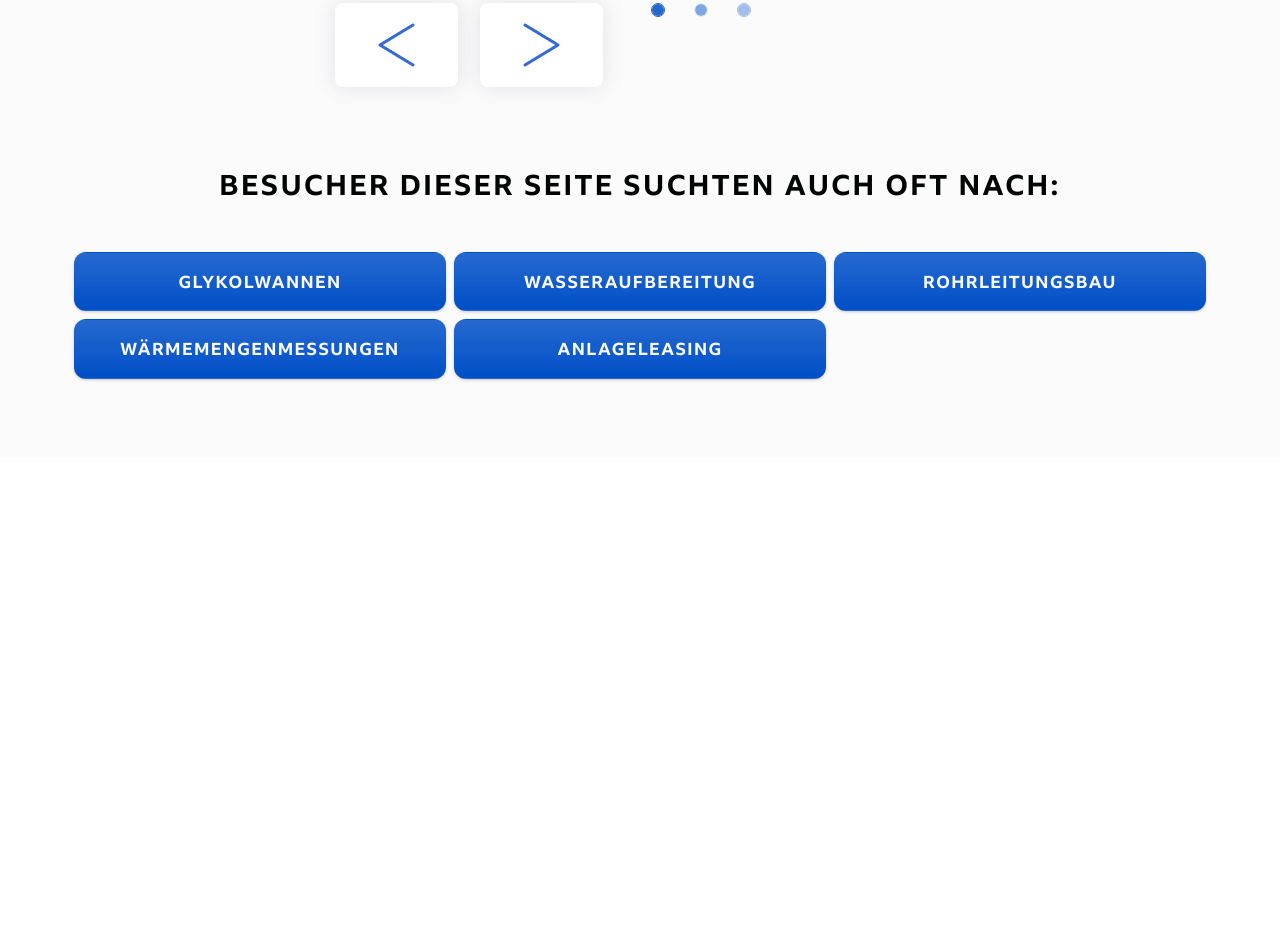
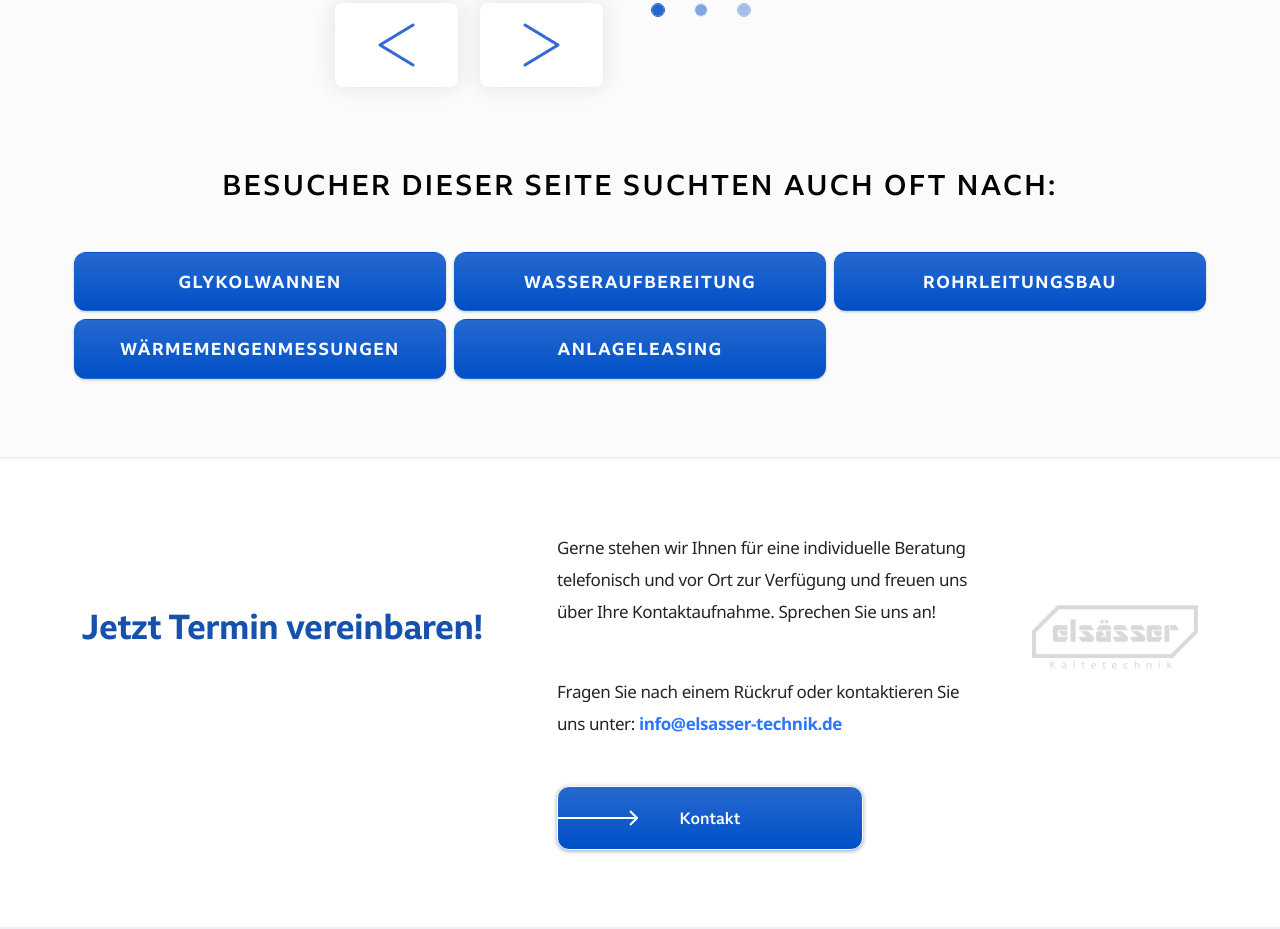
Before and after one commit to max-tsymba/test-frontend, a website: page app/index.html in a window 1280 px wide. Shown: the part 5325-6254 px from the top of the page. Before the commit the page ends 5782 px from the top, so only its background shows below. Drawn offline with Linux system fonts and the light colour scheme.

Commit message:
termin section

```diff
--- a/app/index.html
+++ b/app/index.html
@@ -527,7 +527,8 @@
                                             </div>
 
                                             <p class="hauptmerkmale__block-info">
-                                                <span>Scroll, Multiscroll</span> und <span>Schraubenkompressoren</span>  (optional
+                                                <span>Scroll, Multiscroll</span> und <span>Schraubenkompressoren</span>
+                                                (optional
                                                 mit Frequenzumrichter) erhältlich
                                             </p>
                                         </li>
@@ -591,7 +592,8 @@
                                             </div>
 
                                             <p class="hauptmerkmale__block-info">
-                                                <span>Erhöhte Betriebssicherheit mit bis zu 4 Kühlkreisläufen</span> pro Maschine
+                                                <span>Erhöhte Betriebssicherheit mit bis zu 4 Kühlkreisläufen</span> pro
+                                                Maschine
                                             </p>
                                         </li>
                                     </ul>
@@ -635,14 +637,20 @@
                             </div>
                             <div class="bilder__nav">
                                 <div class="carousel-indicators bilder__indicators">
-                                    <button type="button" data-bs-target="#carouselExampleIndicators" data-bs-slide-to="0" class="bilder__dots active" aria-current="true" aria-label="Slide 1"></button>
-                                    <button type="button" data-bs-target="#carouselExampleIndicators" data-bs-slide-to="1" class="bilder__dots" aria-label="Slide 2"></button>
-                                    <button type="button" data-bs-target="#carouselExampleIndicators" data-bs-slide-to="2" class="bilder__dots" aria-label="Slide 3"></button>
+                                    <button type="button" data-bs-target="#carouselExampleIndicators"
+                                        data-bs-slide-to="0" class="bilder__dots active" aria-current="true"
+                                        aria-label="Slide 1"></button>
+                                    <button type="button" data-bs-target="#carouselExampleIndicators"
+                                        data-bs-slide-to="1" class="bilder__dots" aria-label="Slide 2"></button>
+                                    <button type="button" data-bs-target="#carouselExampleIndicators"
+                                        data-bs-slide-to="2" class="bilder__dots" aria-label="Slide 3"></button>
                                 </div>
-                                <button class="btn bg-primary bilder__btn" type="button" data-bs-target="#carouselExampleIndicators" data-bs-slide="prev">
+                                <button class="btn bg-primary bilder__btn" type="button"
+                                    data-bs-target="#carouselExampleIndicators" data-bs-slide="prev">
                                     <img src="./images/arrow-left.png" alt="arrow">
                                 </button>
-                                <button class="btn bg-primary bilder__btn" type="button" data-bs-target="#carouselExampleIndicators" data-bs-slide="next">
+                                <button class="btn bg-primary bilder__btn" type="button"
+                                    data-bs-target="#carouselExampleIndicators" data-bs-slide="next">
                                     <img src="./images/arrow-right.png" alt="arrow">
                                 </button>
                             </div>
@@ -697,6 +705,55 @@
             </section>
             <!--  -->
 
+            <!-- Termin Section -->
+            <section class="termin bg-primary" id="termin">
+
+                <div class="termin__line"></div>
+
+                <div class="container">
+
+                    <div class="row termin__row">
+                        <div class="col-md-5">
+                            <h1 class="termin__title">
+                                Jetzt Termin vereinbaren!
+                            </h1>
+                        </div>
+
+                        <div class="col-md-5">
+                            <div class="termin__info">
+                                <p class="termin__info-paragraph">
+                                    Gerne stehen wir Ihnen für eine individuelle Beratung telefonisch und vor Ort zur
+                                    Verfügung und freuen
+                                    uns über Ihre Kontaktaufnahme. Sprechen Sie uns an!
+                                </p>
+
+                                <p class="termin__info-paragraph">
+                                    Fragen Sie nach einem Rückruf oder kontaktieren Sie uns unter:
+                                    <span>
+                                        <a class="termin__info-paragraph_link" href="mailto:info@elsasser-technik.de">info@elsasser-technik.de</a>
+                                    </span>
+                                </p>
+
+                                <button class="btn bg-info bg-gradient termin__info-btn text-lg-center">
+                                    <img class="termin__info-btn_image" src="./images/arrow.png" alt="arrow">
+                                    Kontakt
+                                </button>
+
+                            </div>
+                        </div>
+                        <div class="col-md-2 d-flex">
+                            <a class="termin__logo" href="/">
+                                <img class="termin__logo-img" src="./images/logo-inverted.png" alt="logo">
+                            </a>
+                        </div>
+                    </div>
+
+                </div>
+
+                <div class="termin__line"></div>
+            </section>
+            <!-- == -->
+
         </main>
         <!-- == -->
 
--- a/app/scss/components/_main.scss
+++ b/app/scss/components/_main.scss
@@ -318,7 +318,7 @@
 
     &__subtitle{
         @extend %title;
-        font-weight: 700;
+        font-weight: 500;
         font-size: 28px;
         line-height: 40px;
         letter-spacing: 2.42px;
@@ -344,3 +344,80 @@
 
 }
 /*======================================================================================*/
+
+/*========================================TERMIN========================================*/
+.termin{
+
+    &__line{
+        height: 2px;
+        background: #EEF0F4;
+    }
+
+    &__row{
+        padding-top: 73px;
+        padding-bottom: 77px;
+    }
+
+    &__title{
+        @extend %title;
+        font-size: 34px;
+        line-height: 43px;
+        letter-spacing: -0.4px;
+        color: $blue-light;
+        padding-top: 73px;
+    }
+
+    &__info{
+        max-width: 420px;
+
+        &-paragraph{
+            @extend %text;
+            letter-spacing: -0.4px;
+            line-height: 32px;
+
+            &:nth-child(1) {
+                padding-bottom: 32px;
+            }
+
+            &:nth-child(2) {
+                padding-bottom: 30px;
+            }
+
+            &_link{
+               font-weight: 600;
+               text-decoration: none;
+               color: $blue-thin;
+
+                &:hover{
+                    color: $blue-thin;
+                    opacity: .7;
+                }
+            }
+        }
+
+        &-btn{
+            position: relative;
+            @extend %title;
+            font-weight: 500;
+            color: $white !important;
+            font-size: 18px;
+            line-height: 26px;
+            width: 306px;
+            border-color: $white !important;
+            box-shadow: 0px 1px 4px rgba(48, 67, 133, 0.5);
+            border-radius: 12px !important;
+
+            &_image{
+                position: absolute;
+                top: 50%;
+                left: 0;
+                transform: translateY(-50%);
+            }
+        }
+    }
+
+    &__logo{
+        margin-top: 73px;
+    }
+}
+/*======================================================================================*/
```
Also changed, not shown: app/css/style.min.css. Lines whose indentation alone changed are shown as unchanged.
